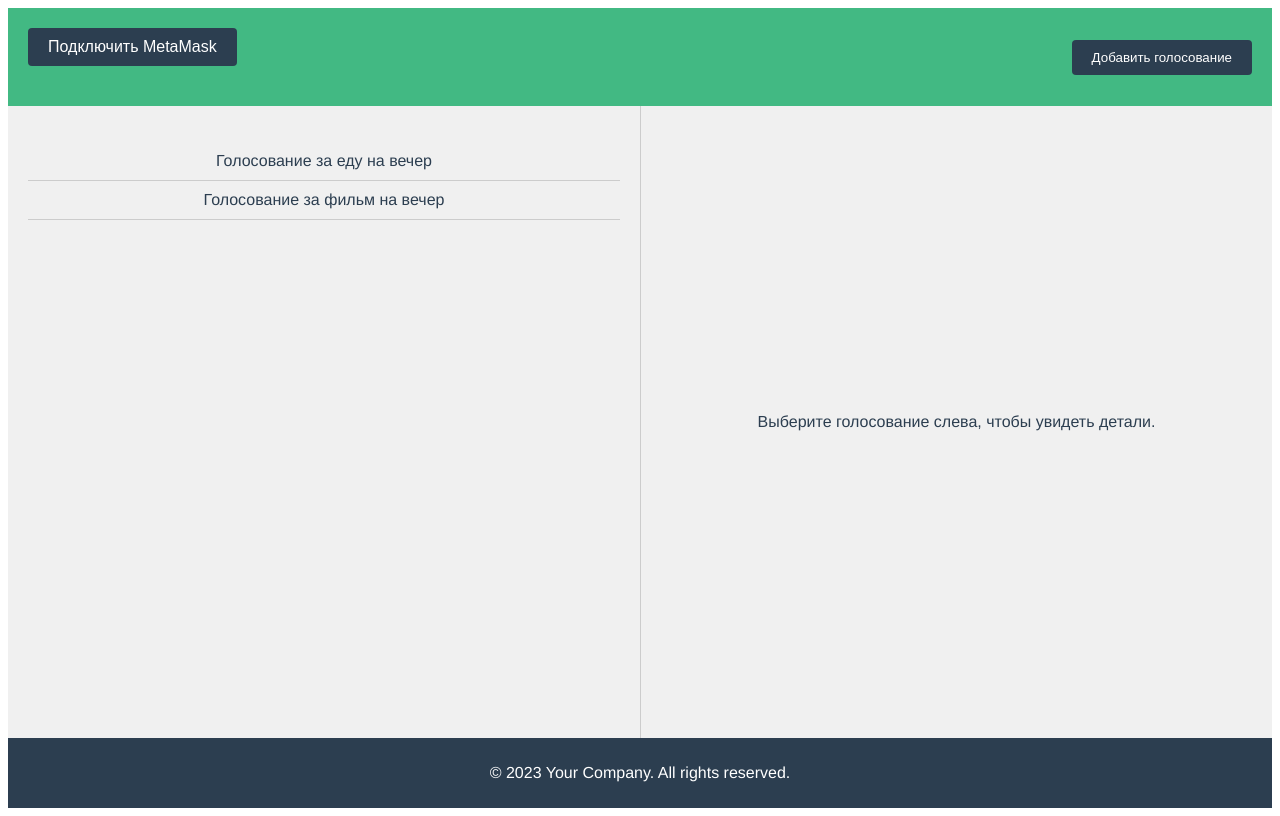
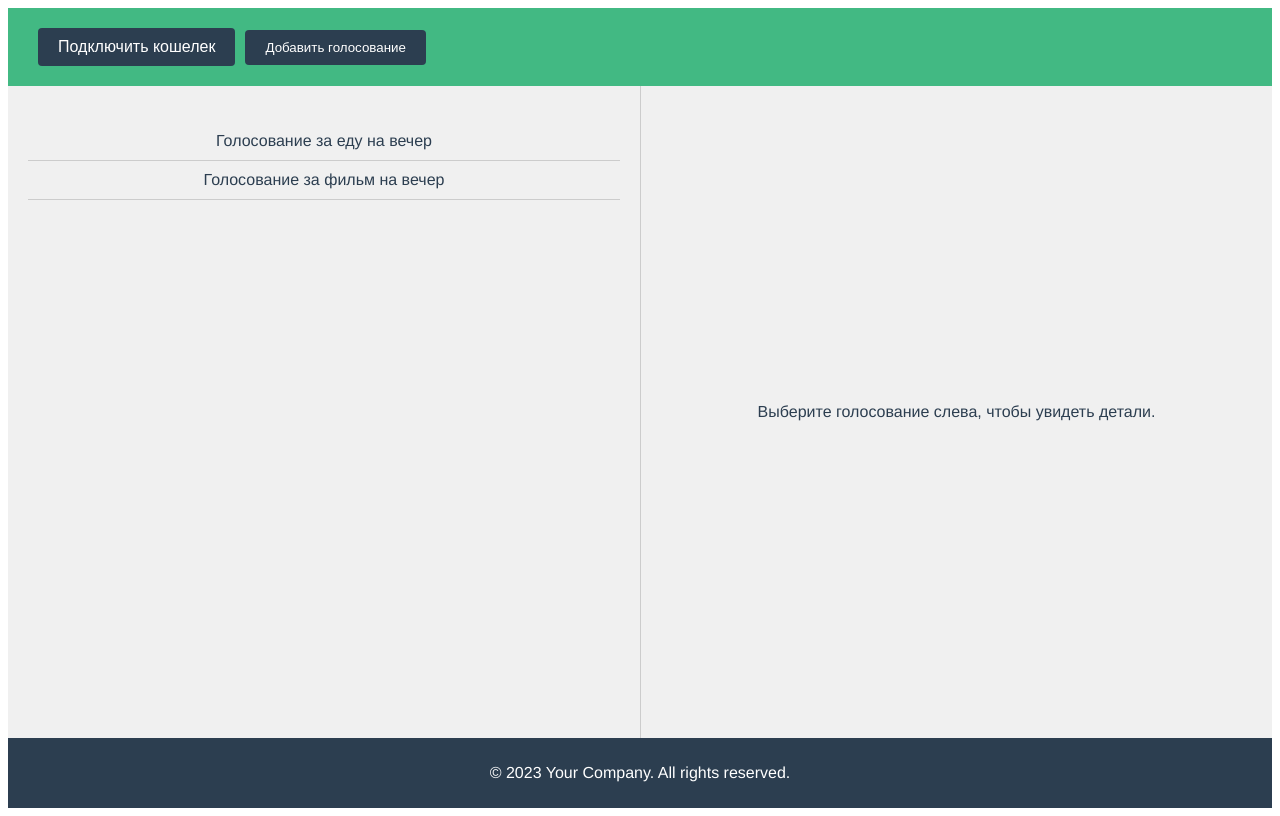
Before and after one commit to yvv4git/voting, a Vue app in the folder frontend/: page / in a window 1280 px wide. Built offline with nearby package versions, Linux system fonts and the light colour scheme.

Commit message:
Refactoring code

```diff
--- a/frontend/src/App.vue
+++ b/frontend/src/App.vue
@@ -1,8 +1,10 @@
 <template>
   <div id="app">
     <header class="app-header">
-      <WalletConnect />
-      <button @click="openModal">Добавить голосование</button>
+      <div class="header-buttons">
+        <WalletConnect />
+        <button @click="openModal">Добавить голосование</button>
+      </div>
     </header>
     <div class="voting-container">
       <VotingList @select-voting="onSelectVoting" :votings="votings" />
@@ -92,6 +94,11 @@ export default {
   align-items: center;
 }
 
+.header-buttons {
+  display: flex;
+  align-items: center;
+}
+
 .app-footer {
   background-color: #2c3e50;
   color: white;
@@ -111,6 +118,7 @@ button {
   color: white;
   border: none;
   border-radius: 4px;
+  margin-left: 10px;
 }
 
 button:hover {
--- a/frontend/src/components/AddVotingModal.vue
+++ b/frontend/src/components/AddVotingModal.vue
@@ -93,7 +93,11 @@ input {
 
 button {
   padding: 10px 20px;
-  margin-right: 10px;
+  font-size: 16px;
   cursor: pointer;
+  background-color: #2c3e50;
+  color: white;
+  border: none;
+  border-radius: 4px;
 }
 </style>
--- a/frontend/src/components/WalletConnect.vue
+++ b/frontend/src/components/WalletConnect.vue
@@ -1,6 +1,6 @@
 <template>
   <div class="wallet-connect">
-    <button @click="connectWallet">Подключить MetaMask</button>
+    <button @click="connectWallet">Подключить кошелек</button>
   </div>
 </template>
 
@@ -30,11 +30,18 @@ export default {
 
 <style scoped>
 .wallet-connect {
-  margin-bottom: 20px;
+  margin-bottom: 0px;
 }
 button {
   padding: 10px 20px;
   font-size: 16px;
   cursor: pointer;
+  background-color: #2c3e50;
+  color: white;
+  border: none;
+  border-radius: 4px;
+}
+button:hover {
+  background-color: #3a5168;
 }
 </style>
```
